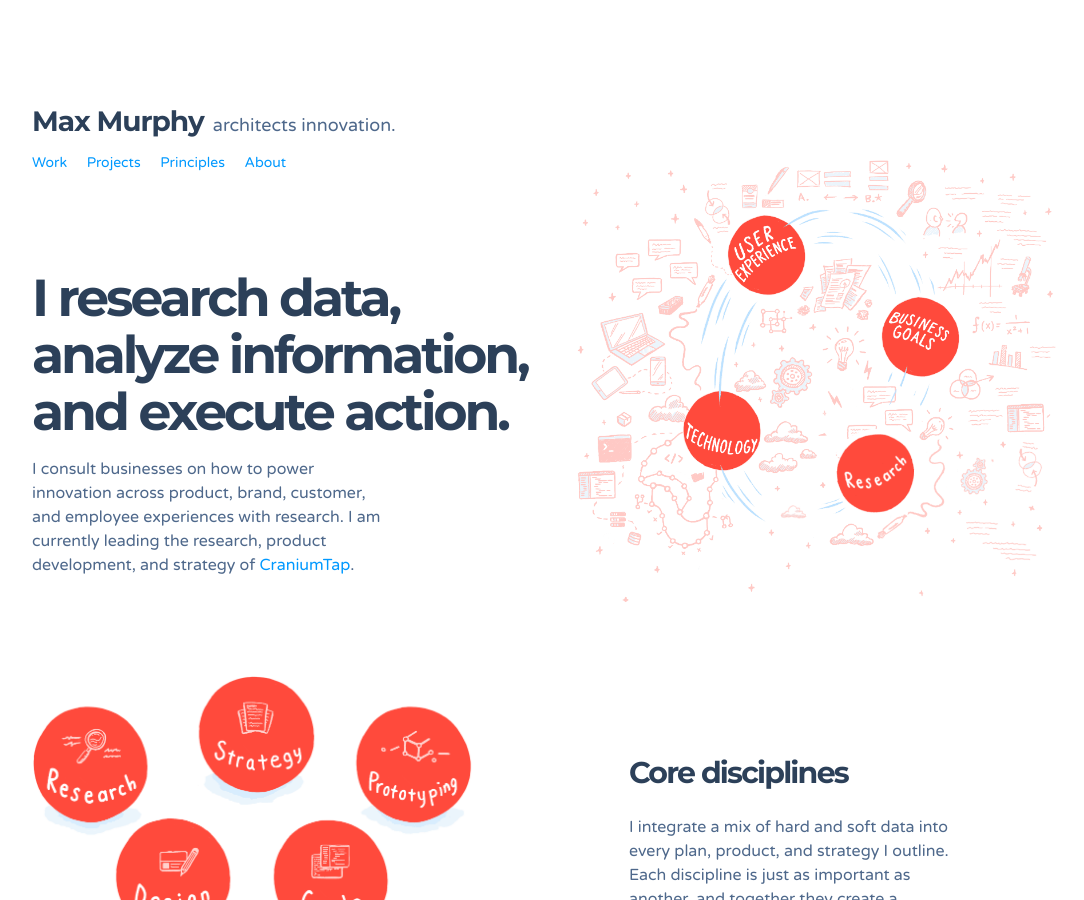
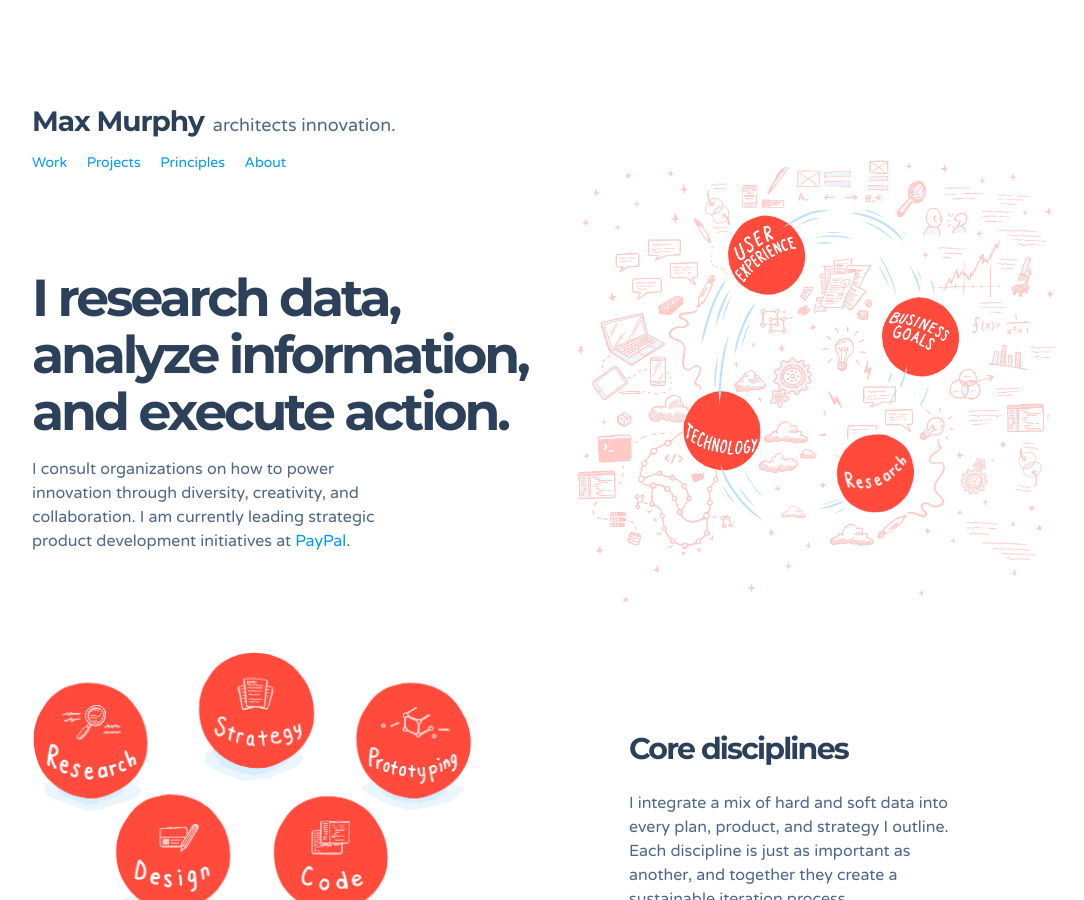
Before and after one commit to zenifold/max_page, a Jekyll site: the page built from index.html, in a window 1280 px wide and 900 px high. Shown: the whole window, without its empty margins (96-1180 px from the left). Built offline with Jekyll 4.4.1, drawn with Linux system fonts in a browser that asks for light colours; some web fonts are replaced.

Commit message:
Intro update

```diff
--- a/_includes/home/intro.html
+++ b/_includes/home/intro.html
@@ -11,7 +11,7 @@
         I research data, analyze information, and execute action.
       </h2>
       <p class="description primary mt0">
-        I consult businesses on how to power innovation across product, brand, customer, and employee experiences with research. I am currently leading the research, product development, and strategy of <a href="https://craniumtap.com">CraniumTap</a>.
+        I consult organizations on how to power innovation through diversity, creativity, and collaboration. I am currently leading strategic product development initiatives at <a href="https://paypal.com">PayPal</a>.
       </p>
 
     <!--{% include social-icons.html %}-->
```
